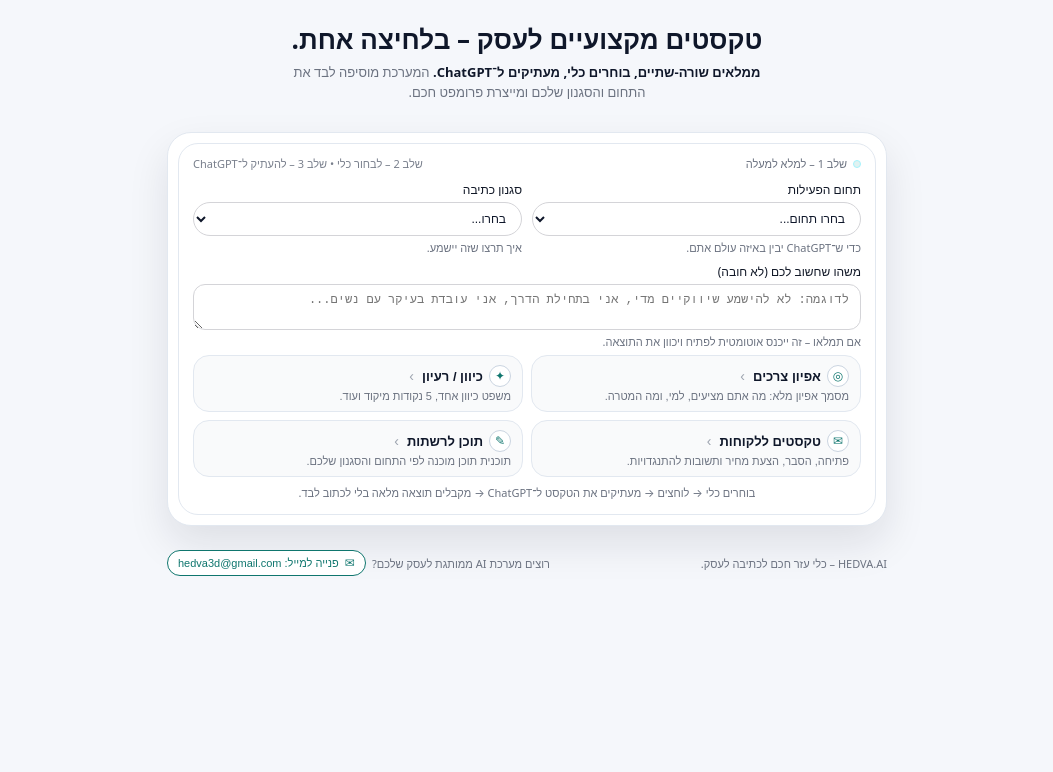
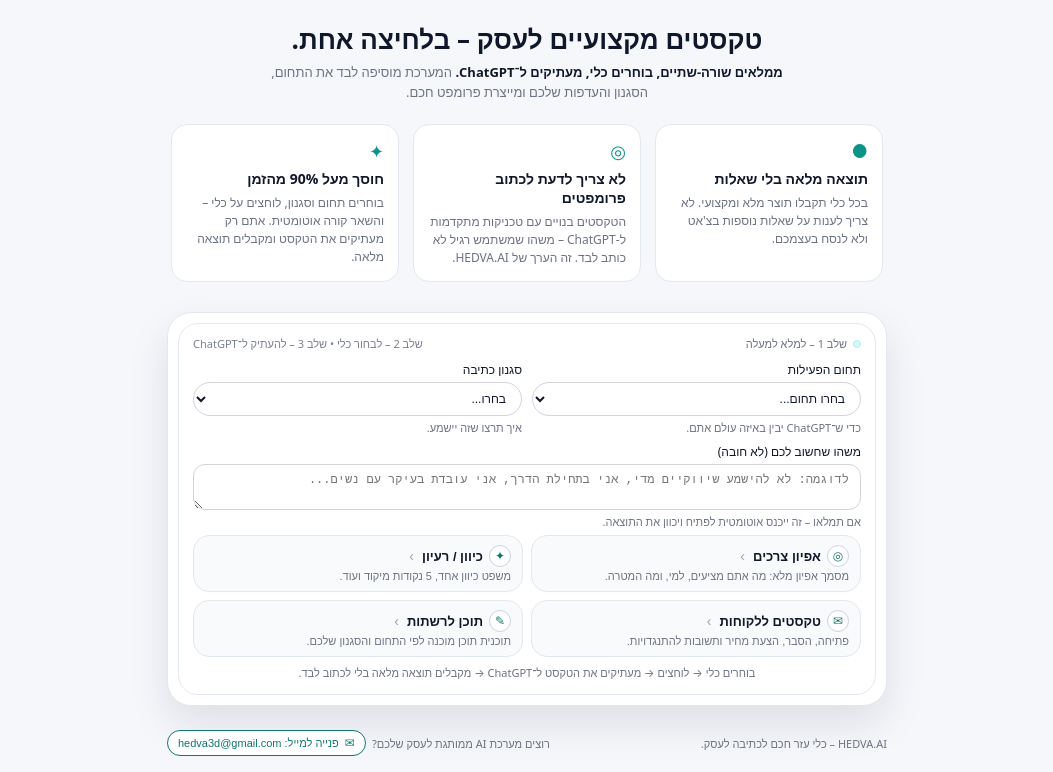
Before and after one commit to hedvachen/archiai-app, a plain HTML site: page index.html in a window 1280 px wide. Shown: the part 101-873 px from the top of the page, without its empty margins (113-1166 px from the left). Before the commit the page ends 800 px from the top, so only its background shows below. Drawn offline with Linux system fonts and the light colour scheme.

Commit message:
Refactor index.html with new value boxes and styles
Updated styles and added new value boxes section in HTML.

```diff
--- a/index.html
+++ b/index.html
@@ -44,7 +44,7 @@
       align-items: center;
     }
 
-    /* פס עליון בצבע טורקיז כמו בפרפלקסיטי */
+    /* פס עליון בצבע טורקיז */
 
     .top-bar {
       width: 100%;
@@ -147,7 +147,7 @@
     .hero-sub {
       font-size: 13px;
       color: var(--text-muted);
-      max-width: 480px;
+      max-width: 520px;
       margin: 0 auto;
       line-height: 1.5;
     }
@@ -157,7 +157,47 @@
       color: #0f172a;
     }
 
-    /* MAIN CARD – כרטיס מרכזי בהיר */
+    /* VALUE BOXES – 3 תיבות ערך */
+
+    .value-boxes {
+      width: 100%;
+      max-width: 720px;
+      margin: 8px auto 0;
+      display: grid;
+      grid-template-columns: repeat(auto-fit,minmax(220px,1fr));
+      gap: 14px;
+      padding: 0 4px;
+    }
+
+    .value-box {
+      background: #ffffff;
+      border: 1px solid #e2e8f0;
+      border-radius: 16px;
+      padding: 14px;
+      display: flex;
+      flex-direction: column;
+      gap: 6px;
+      align-items: flex-start;
+    }
+
+    .value-icon {
+      font-size: 18px;
+      color: var(--teal);
+    }
+
+    .value-title {
+      font-weight: 600;
+      font-size: 14px;
+      color: #0f172a;
+    }
+
+    .value-text {
+      font-size: 12px;
+      color: #6b7280;
+      line-height: 1.5;
+    }
+
+    /* MAIN CARD – כרטיס מרכזי */
 
     .card {
       width: 100%;
@@ -263,7 +303,7 @@
       color: var(--text-muted);
     }
 
-    /* TOOLS – 4 אריחים כמו quick actions */
+    /* TOOLS – 4 אריחים */
 
     .tools {
       margin-top: 6px;
@@ -525,8 +565,35 @@
       <h1 class="hero-title">טקסטים מקצועיים לעסק – בלחיצה אחת.</h1>
       <p class="hero-sub">
         <strong>ממלאים שורה-שתיים, בוחרים כלי, מעתיקים ל־ChatGPT.</strong>
-        המערכת מוסיפה לבד את התחום והסגנון שלכם ומייצרת פרומפט חכם.
+        המערכת מוסיפה לבד את התחום, הסגנון והעדפות שלכם ומייצרת פרומפט חכם.
       </p>
+    </section>
+
+    <!-- VALUE BOXES – מסבירים את הערך לפני השימוש -->
+    <section class="value-boxes">
+      <div class="value-box">
+        <div class="value-icon">●</div>
+        <div class="value-title">תוצאה מלאה בלי שאלות</div>
+        <div class="value-text">
+          בכל כלי תקבלו תוצר מלא ומקצועי. לא צריך לענות על שאלות נוספות בצ'אט ולא לנסח בעצמכם.
+        </div>
+      </div>
+
+      <div class="value-box">
+        <div class="value-icon">◎</div>
+        <div class="value-title">לא צריך לדעת לכתוב פרומפטים</div>
+        <div class="value-text">
+          הטקסטים בנויים עם טכניקות מתקדמות ל-ChatGPT – משהו שמשתמש רגיל לא כותב לבד. זה הערך של HEDVA.AI.
+        </div>
+      </div>
+
+      <div class="value-box">
+        <div class="value-icon">✦</div>
+        <div class="value-title">חוסך מעל 90% מהזמן</div>
+        <div class="value-text">
+          בוחרים תחום וסגנון, לוחצים על כלי – והשאר קורה אוטומטית. אתם רק מעתיקים את הטקסט ומקבלים תוצאה מלאה.
+        </div>
+      </div>
     </section>
 
     <!-- MAIN CARD -->
@@ -690,7 +757,7 @@
 
 קבל את כל המידע שקיבלת על העסק שלי בתחילת השיחה (תחום הפעילות, סגנון הכתיבה והערות חשובות אם קיימות), ועבורו צור מסמך אפיון צרכים קצר, ברור ומקצועי.
 
-1. התייחס לתחום שציינתי כבסיס, והיעזר בידע שלך לגבי סוגי שירותים נפוצים, סוגי לקוחות וקשיים אופייניים בתחום הזה.
+1. התייחס לתחום שציינתי כבסיס, והיעזר בידע שלך לגבי סוגי שירותים נפוצים, סוגי לקוחות ואתגרים אופייניים בתחום הזה.
 2. אם לא ציינתי תחום – בחר סוג עסק שכיח בישראל וכתוב באופן כללי, אבל עדיין מדויק ושימושי.
 
 בנה מסמך אפיון במבנה הבא (בעברית בלבד, בשפה נוחה ולא "גבוהה"):
@@ -707,7 +774,7 @@
 
 3. מי הלקוחות שלי
    • תיאור של קהל היעד העיקרי (גיל, מצב חיים, מיקום גאוגרפי אם רלוונטי).
-   • 3 "כאבים" או צרכים מרכזיים שלהם.
+   • מה הלקוחות מחפשים בפועל – 3 נקודות קצרות שמתארות צרכים/ציפיות נפוצים בתחום שלי.
 
 4. המטרה העיקרית כרגע
    • הגדרה ברורה של מטרה עסקית אחת לטווח 3–6 חודשים (לדוגמה: יותר לידים, סוג לקוחות אחר, העלאת מחירים, מיתוג מחדש וכו').
@@ -787,7 +854,7 @@
 
 בהתבסס על המידע שקיבלת בתחילת השיחה (תחום הפעילות, סגנון הכתיבה, הערות מיוחדות), צור עבורי תוכנית תוכן קצרה לרשתות החברתיות.
 
-בבקשה עבד לפי המבנה הבא (בעברית בלבד):
+עבוד לפי המבנה הבא (בעברית בלבד):
 
 1. רעיונות לתוכן
    • רשום לפחות 20 רעיונות לפוסטים / רילסים / סטוריז, מסודרים בטבלה טקסטואלית:
@@ -809,10 +876,9 @@
      - 2–3 נקודות בולטים שיפתחו את הנושא.
      - שורה אחרונה שאומרת לצופה מה לעשות (להישאר, לשמור, לשלוח לחבר, לפנות אליי וכו').
 
-שמירה על סגנון:
-• התאם את הטון לסגנון הכתיבה שביקשתי (קליל, מקצועי, יוקרתי וכו').
-• כתוב בעברית טבעית, בלי סלנג מוגזם ובלי ניסוחים מלאכותיים.
-• אל תבקש ממני דוגמאות נוספות – השתמש בהבנה שלך לגבי עסקים בתחום שציינתי.`
+התאם את הטון לסגנון הכתיבה שביקשתי (קליל, מקצועי, יוקרתי וכו').
+כתוב בעברית טבעית, בלי סלנג מוגזם ובלי ניסוחים מלאכותיים.
+אל תבקש ממני דוגמאות נוספות – השתמש בהבנה שלך לגבי עסקים בתחום שציינתי.`
     }
   };
 
```
